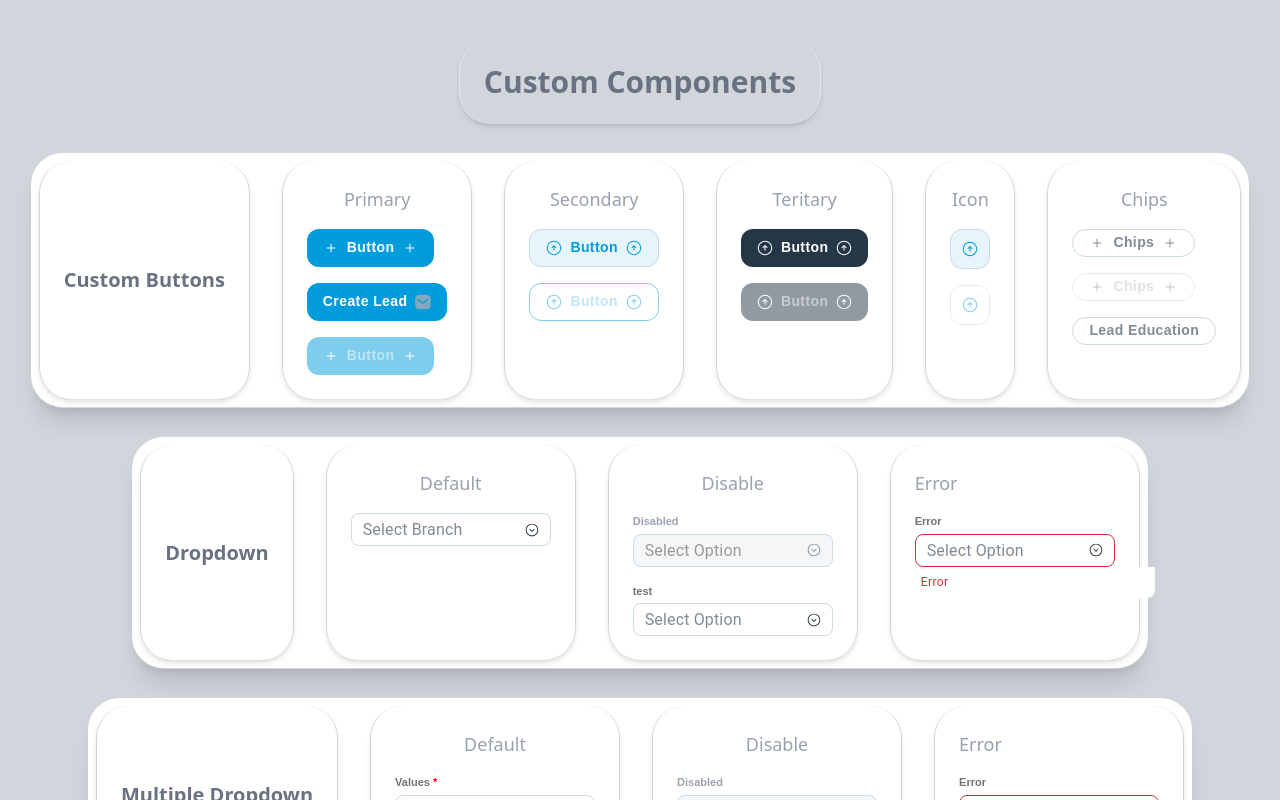
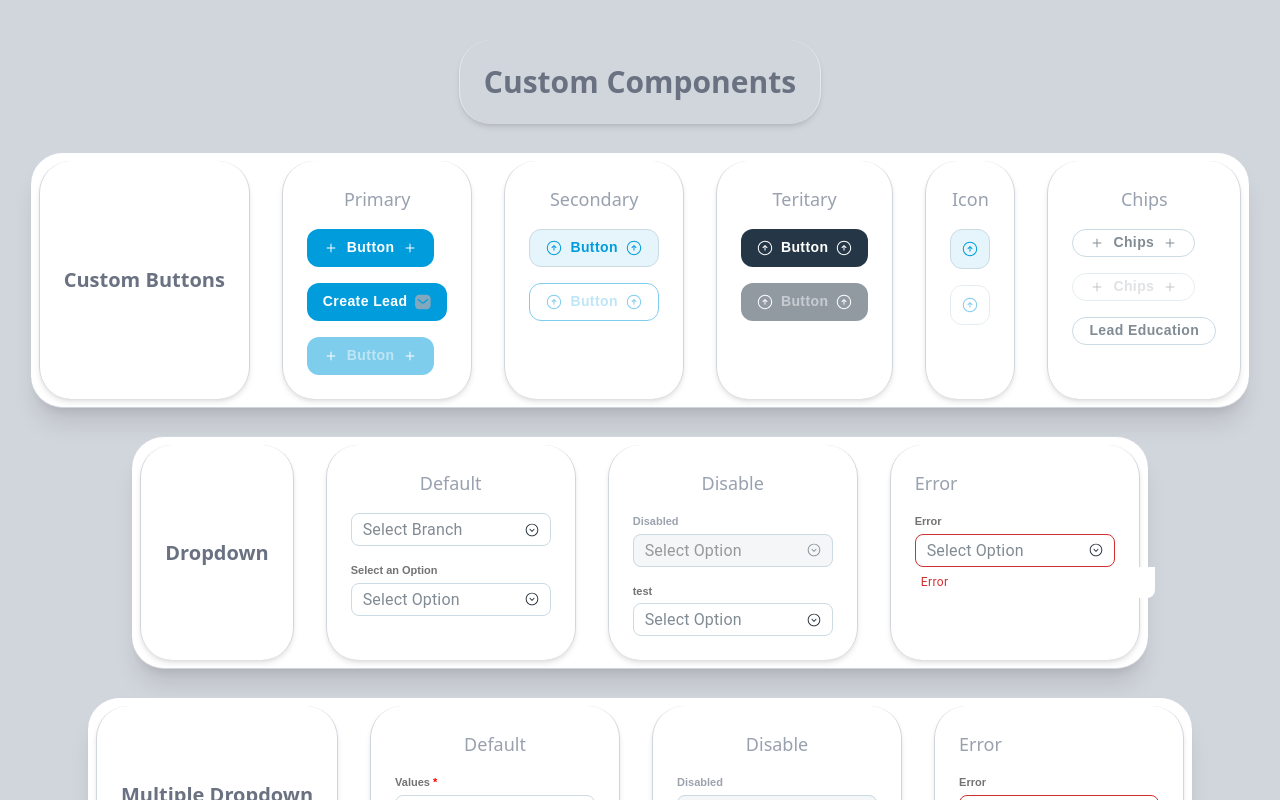
Before and after one commit to avnashv/reusable-components, a React (Vite) app: page / in a window 1280 px wide. Shown: the top 800 px of the page. Built offline with nearby package versions, Linux system fonts and the light colour scheme.

Commit message:
dropdwn listing structre changed

```diff
--- a/src/App.jsx
+++ b/src/App.jsx
@@ -158,6 +158,12 @@ function App() {
     }
   };
 
+  const dropdownOptions1 = [
+    { id: 1, name: "Option 1", description: "Description 1" },
+    { id: 2, name: "Option 2", description: "Description 2" },
+  ];
+
+
   const initialTime = dayjs().set("hour", 10).set("minute", 30);
   const dropdownOptions = ["is", "is not", "is empty", "is not empty", "contains"];
   return (
@@ -240,6 +246,15 @@ function App() {
             value={defaultSingleValue}
             onChange={(event) => setDefaultSingleValue(event.target.value)}
           />
+
+<CustomDropdown
+  label="Select an Option"
+  options={dropdownOptions1}
+  placeHolder="Select Option"
+  value={testSingleValue}
+  onChange={(event) => setTestSingleValue(event.target.value)}
+/>
+
         </div>
 
         <div className="flex flex-col gap-4 text-left border-r-1 border-l-1 p-6 border-gray-300 rounded-4xl shadow-md">
--- a/src/components/customDropDown/customDropDown.jsx
+++ b/src/components/customDropDown/customDropDown.jsx
@@ -37,7 +37,7 @@ const CustomDropdown = ({
           (opt) => opt?.name === name
         );
         return selectedObj
-          ? { id: selectedObj?.id, name: selectedObj?.name }
+          ? { ...selectedObj } // Keep all properties intact
           : { name };
       });
       selectedValue = selectedArray;
@@ -47,7 +47,7 @@ const CustomDropdown = ({
       );
 
       selectedValue = selectedObj
-        ? { id: selectedObj?.id, name: selectedObj?.name }
+        ? { ...selectedObj } // Keep all properties intact
         : { name: selectedName };
     }
 
@@ -60,8 +60,6 @@ const CustomDropdown = ({
       },
     });
   };
-
-
 
   const handleDelete = (itemToDelete) => (event) => {
     event.stopPropagation();
@@ -240,8 +238,8 @@ const CustomDropdown = ({
                 >
                   {value?.map((item) => (
                     <Chip
-                      key={item.name}
-                      label={item.name}
+                      key={item?.name}
+                      label={item?.name}
                       onDelete={disabled ? undefined : handleDelete(item)}
                       deleteIcon={
                         <img
@@ -293,7 +291,7 @@ const CustomDropdown = ({
             {placeHolder}
           </MenuItem>
           {options?.map((option) => {
-            const label = option.name || option;
+            const label = option?.name || option;
             return (
               <MenuItem
                 key={label}
```
